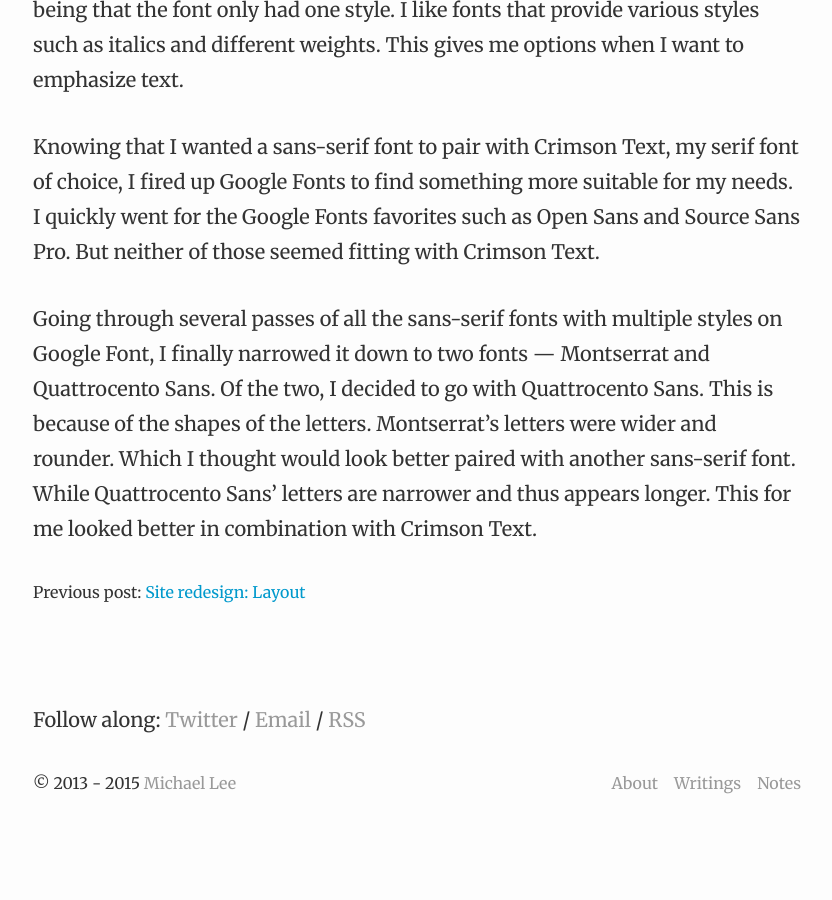
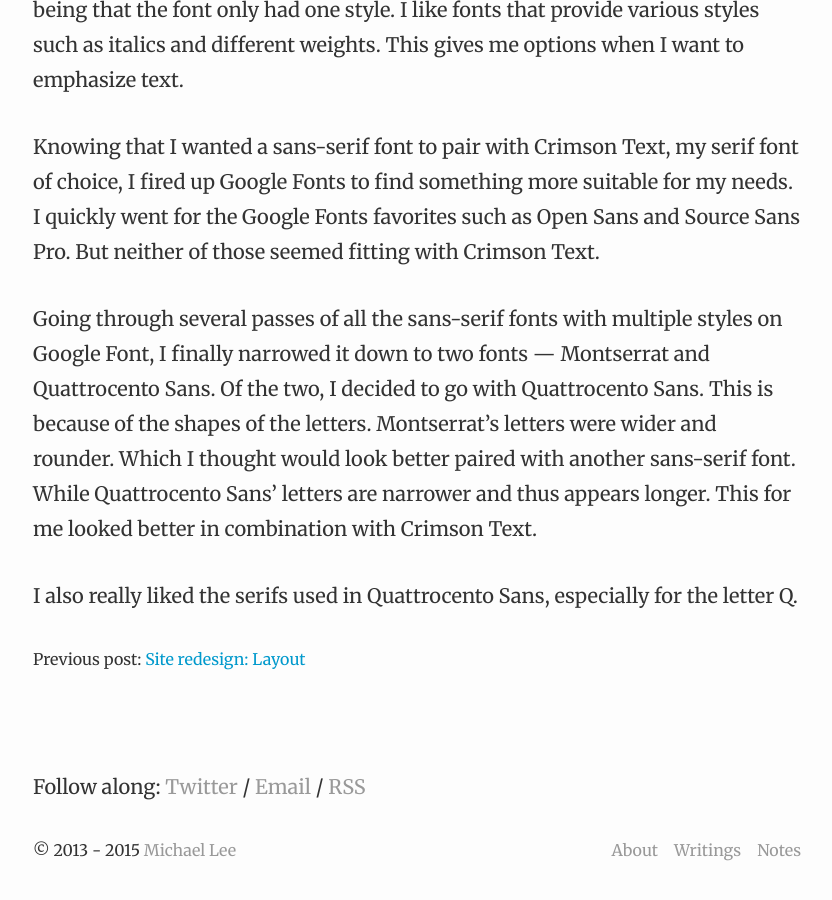
Before and after one commit to michaellee/old-michaelsoolee.com, a Jekyll site: the page built from _posts/2015-12-21-redesign-typography.md, in a window 1280 px wide and 900 px high, scrolled down 2550 px. Shown: the whole window, without its empty margins (223-1055 px from the left). Built offline with Jekyll 4.4.1, drawn with Linux system fonts in a browser that asks for light colours; nearby versions of some CDN libraries; Markdown is read by kramdown in place of the engine named in the settings; before the commit the page ends 3383 px from its top, so only the background shows below that.

Commit message:
Post: Redesign type progress

```diff
--- a/_posts/2015-12-21-redesign-typography.md
+++ b/_posts/2015-12-21-redesign-typography.md
@@ -37,3 +37,5 @@
 Knowing that I wanted a sans-serif font to pair with Crimson Text, my serif font of choice, I fired up Google Fonts to find something more suitable for my needs. I quickly went for the Google Fonts favorites such as Open Sans and Source Sans Pro. But neither of those seemed fitting with Crimson Text.
 
 Going through several passes of all the sans-serif fonts with multiple styles on Google Font, I finally narrowed it down to two fonts &mdash; Montserrat and Quattrocento Sans. Of the two, I decided to go with Quattrocento Sans. This is because of the shapes of the letters. Montserrat's letters were wider and rounder. Which I thought would look better paired with another sans-serif font. While Quattrocento Sans' letters are narrower and thus appears longer. This for me looked better in combination with Crimson Text.
+
+I also really liked the serifs used in Quattrocento Sans, especially for the letter Q.
```
